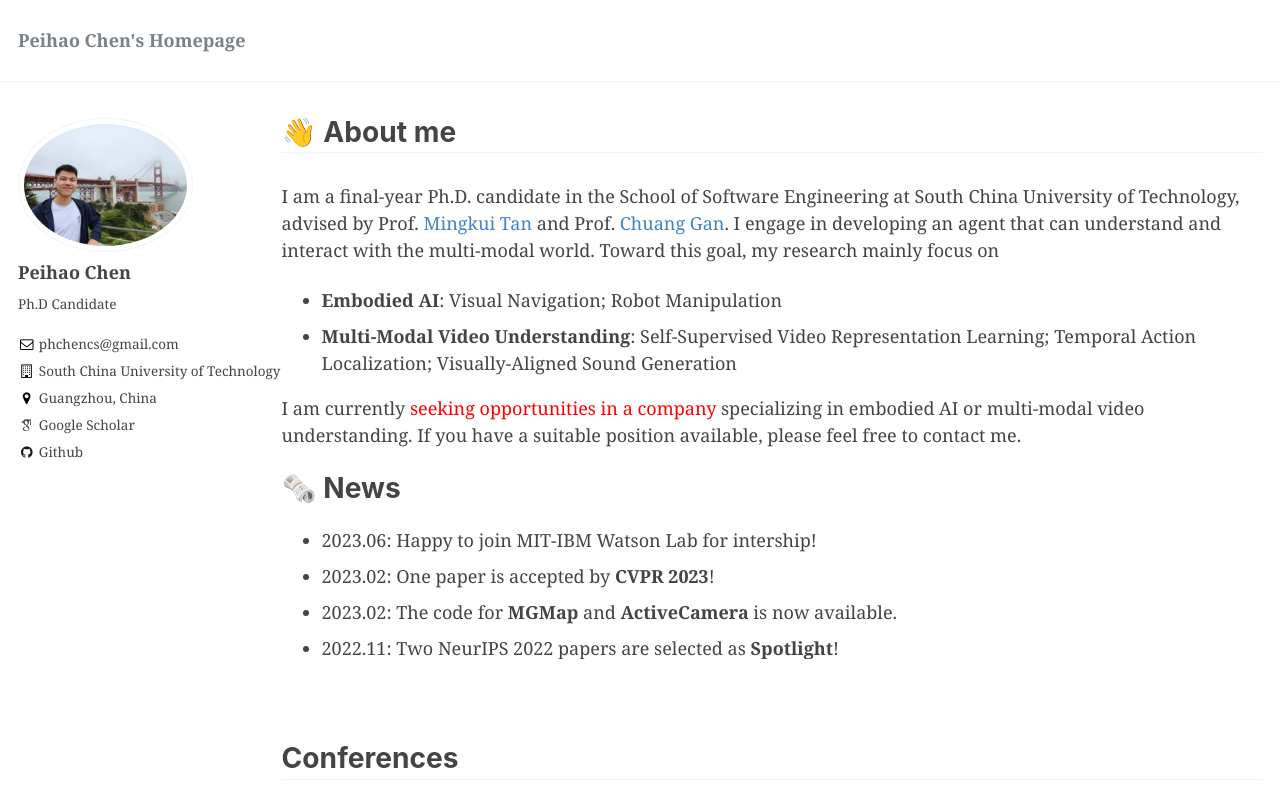
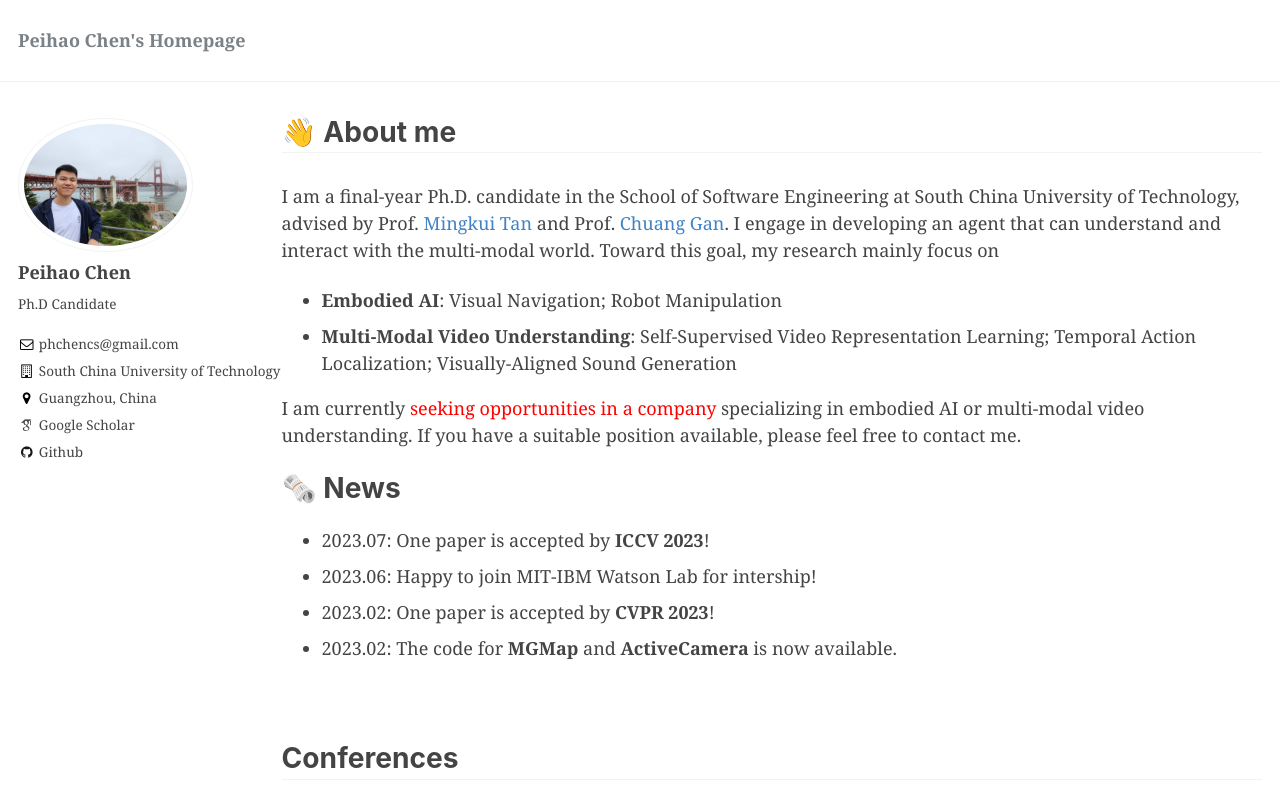
Before and after one commit to PeihaoChen/peihaochen.github.io, a Jekyll site: the page built from _pages/about.md, in a window 1280 px wide and 900 px high, cut to the strip 0-788 px from the top of the window. Built offline with Jekyll 4.4.1, drawn with Linux system fonts in a browser that asks for light colours; some web fonts are replaced; our own code applies the rules of GitHub Pages for plain Markdown files.

```diff
--- a/_pages/about.md
+++ b/_pages/about.md
@@ -24,6 +24,7 @@
 # 🗞️ News
 <div style="overflow-y: scroll; height: 150px;">
   <ul>
+    <li>2023.07: One paper is accepted by <b>ICCV 2023</b>!</li>
     <li>2023.06: Happy to join MIT-IBM Watson Lab for intership!</li>
     <li>2023.02: One paper is accepted by <b>CVPR 2023</b>!</li>
     <li>2023.02: The code for <b>MGMap</b> and <b>ActiveCamera</b> is now available.</li>
```
